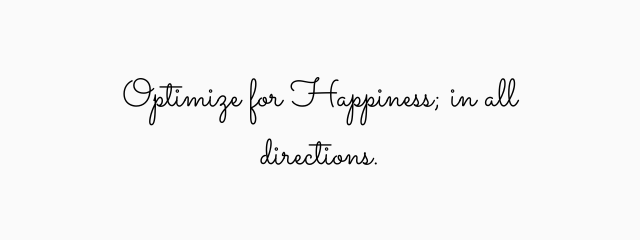
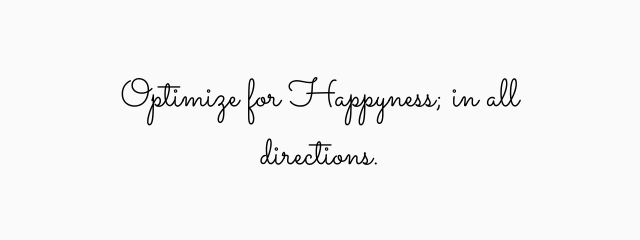
Before and after one commit to kaushal-py/kaushal-py.github.io, a plain HTML site: page index.html in a window 1280 px wide. Shown: the part 181-421 px from the top of the page, 507-1147 px from the left. Drawn offline with nearby package versions, Linux system fonts and the light colour scheme.

Commit message:
Update index.html

```diff
--- a/index.html
+++ b/index.html
@@ -48,7 +48,7 @@
             <br><br>
             <div class="center-align" style="font-size: 1.3em;">
                 <br>
-                <span style="font-size: 2em; font-family: 'Sacramento', cursive;">Optimize for Happiness; in all directions.</span>
+                <span style="font-size: 2em; font-family: 'Sacramento', cursive;">Optimize for Happyness; in all directions.</span>
                 <br><br><br>
 
                 Hi! I am Kaushal <i class="far fa-laugh-beam"></i> . I am currently pursuing my Masters Degree in Computational and Data Science from Indian Institute of Science, Bangalore. I work in the field of Computer Vision. Through this journey, I want to explore challenges that make vision (<i class="far fa-eye"></i>) so hard for computers and do my tiny bit to make these systems better. Head ahead to the links below to know more about me.
```
